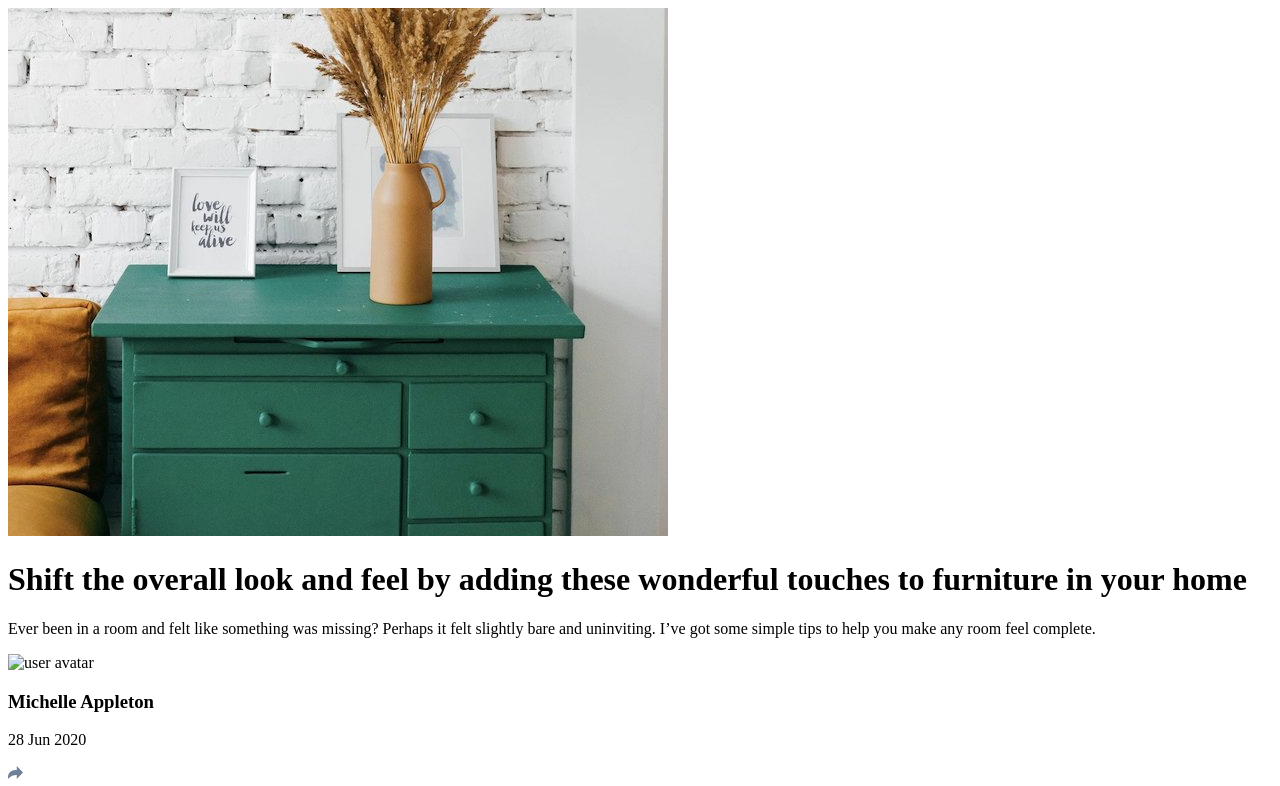
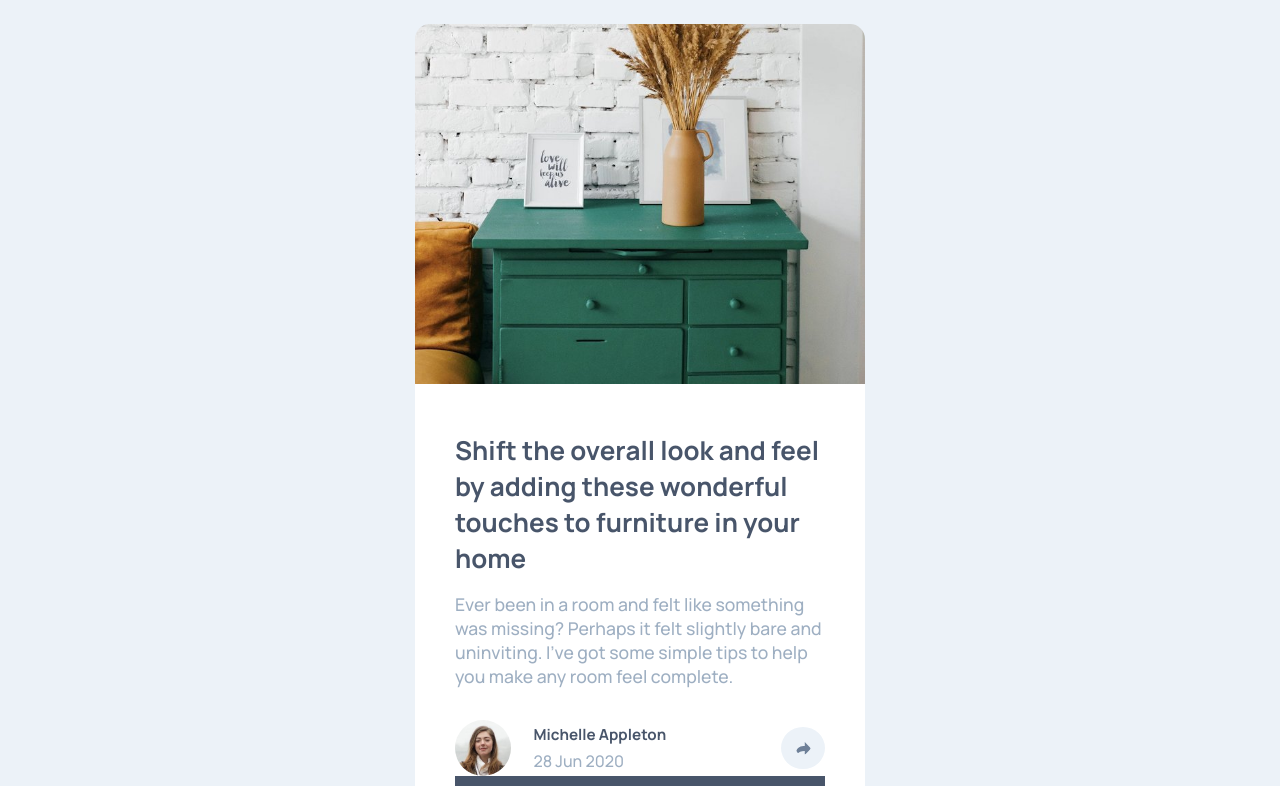
Before and after one commit to PivtoranisV/article-preview-component-master, a plain HTML site: page index.html in a window 1280 px wide. Shown: the top 786 px of the page. Drawn offline with Linux system fonts and the light colour scheme.

Commit message:
Added layout

```diff
--- a/index.css
+++ b/index.css
@@ -1,3 +1,90 @@
+@import url('https://fonts.googleapis.com/css2?family=Manrope:wght@500;700&display=swap');
+
+* {
+    margin: 0;
+    padding: 0;
+    box-sizing: border-box;
+}
+
+body {
+    font-family: 'Manrope',
+        sans-serif;
+    font-size: 13px;
+    background-color: hsl(210, 46%, 95%);
+    margin: 1.5rem;
+    display: flex;
+    flex-direction: column;
+    align-items: center;
+    justify-content: center;
+    min-height: 100vh;
+}
+
+.content__img {
+    display: block;
+    margin: auto;
+    width: 100%;
+    border-radius: 15px 15px 0 0;
+    max-width: 450px;
+}
+
+.content {
+    background-color: white;
+    padding: 3rem 2.5rem;
+    border-radius: 0 0 15px 15px;
+    color: hsl(217, 19%, 35%);
+    max-width: 450px;
+}
+
+.content__h1 {
+    margin-bottom: 1rem;
+
+}
+
+.content__text {
+    margin-bottom: 2rem;
+    font-size: 1.1rem;
+    color: hsl(212, 23%, 69%);
+}
+
+.user {
+    display: flex;
+    align-items: center;
+    justify-content: space-between;
+}
+
+.user__info {
+    display: flex;
+    align-items: center;
+
+}
+
+.user__avatar {
+    display: block;
+    border-radius: 50%;
+    width: 3.5rem;
+    margin-right: 1.4rem;
+}
+
+.user__date {
+    color: hsl(212, 23%, 69%);
+    font-size: 1rem;
+    margin-top: 0.3rem;
+}
+
+.user__share {
+    background-color: hsl(210, 46%, 95%);
+    padding: 0.9rem;
+    border-radius: 50%;
+}
+
+.share {
+    background-color: hsl(217, 19%, 35%);
+    display: flex;
+    justify-content: space-between;
+    padding: 1rem;
+
+}
+
 .attribution {
     font-size: 11px;
     text-align: center;
--- a/index.html
+++ b/index.html
@@ -11,18 +11,20 @@
 
 <body>
   <main class="container">
+    <img src="./images/drawers.jpg" alt="Green drawers" class="content__img">
     <div class="content">
-      <img src="./images/drawers.jpg" alt="Green drawers" class="content__img">
       <h1 class="content__h1">Shift the overall look and feel by adding these wonderful
         touches to furniture in your home</h1>
-      <p class="content_text">Ever been in a room and felt like something was missing? Perhaps
+      <p class="content__text">Ever been in a room and felt like something was missing? Perhaps
         it felt slightly bare and uninviting. I’ve got some simple tips
         to help you make any room feel complete.</p>
       <div class="user">
-        <img src="" alt="user avatar" class="user__img">
         <div class="user__info">
-          <h3 class="user__name">Michelle Appleton</h3>
-          <p class="user__date">28 Jun 2020</p>
+          <img src="./images/avatar-michelle.jpg" alt="user avatar" class="user__avatar">
+          <div class="user__name__date">
+            <h3 class="user__name">Michelle Appleton</h3>
+            <p class="user__date">28 Jun 2020</p>
+          </div>
         </div>
         <img src="./images/icon-share.svg" alt="Share icon" class="user__share">
       </div>
```
Lines whose indentation alone changed are shown as unchanged.
